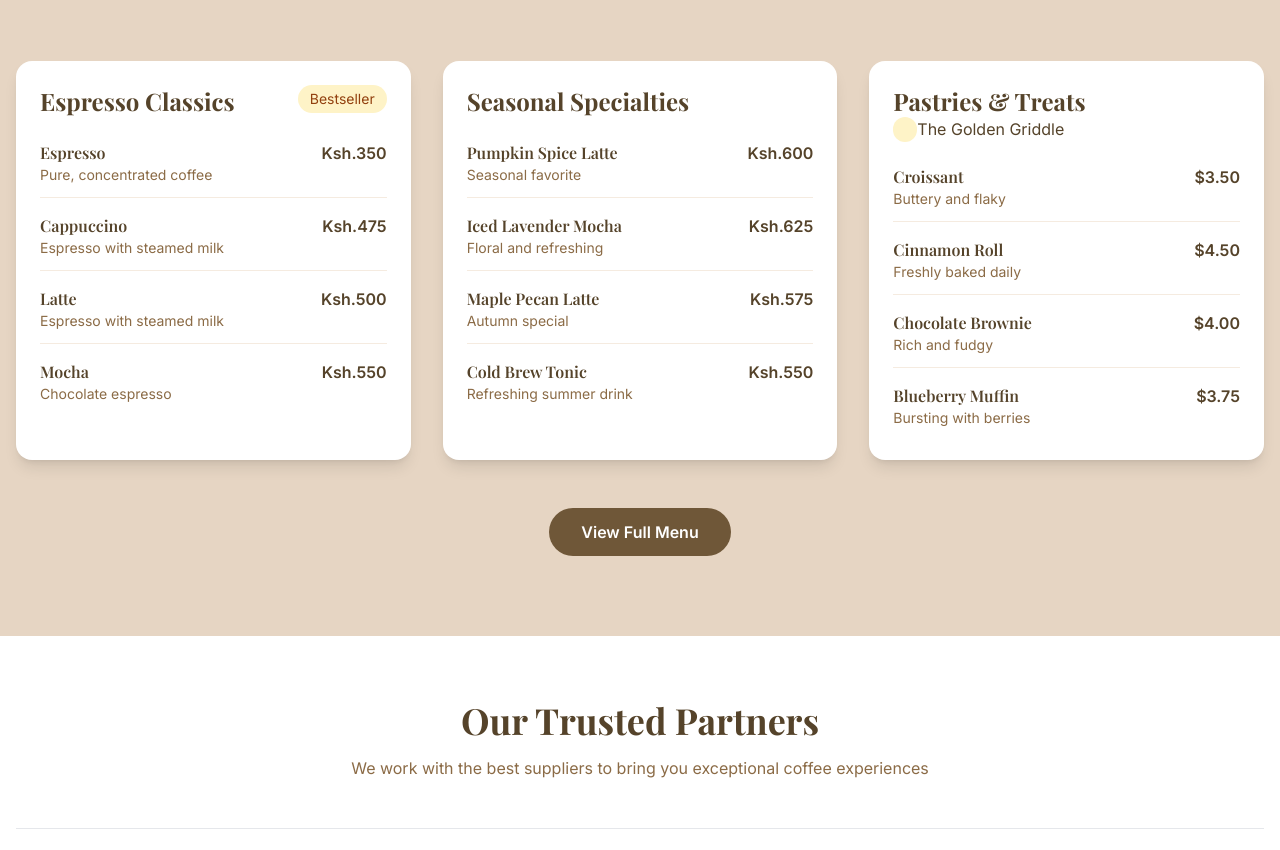
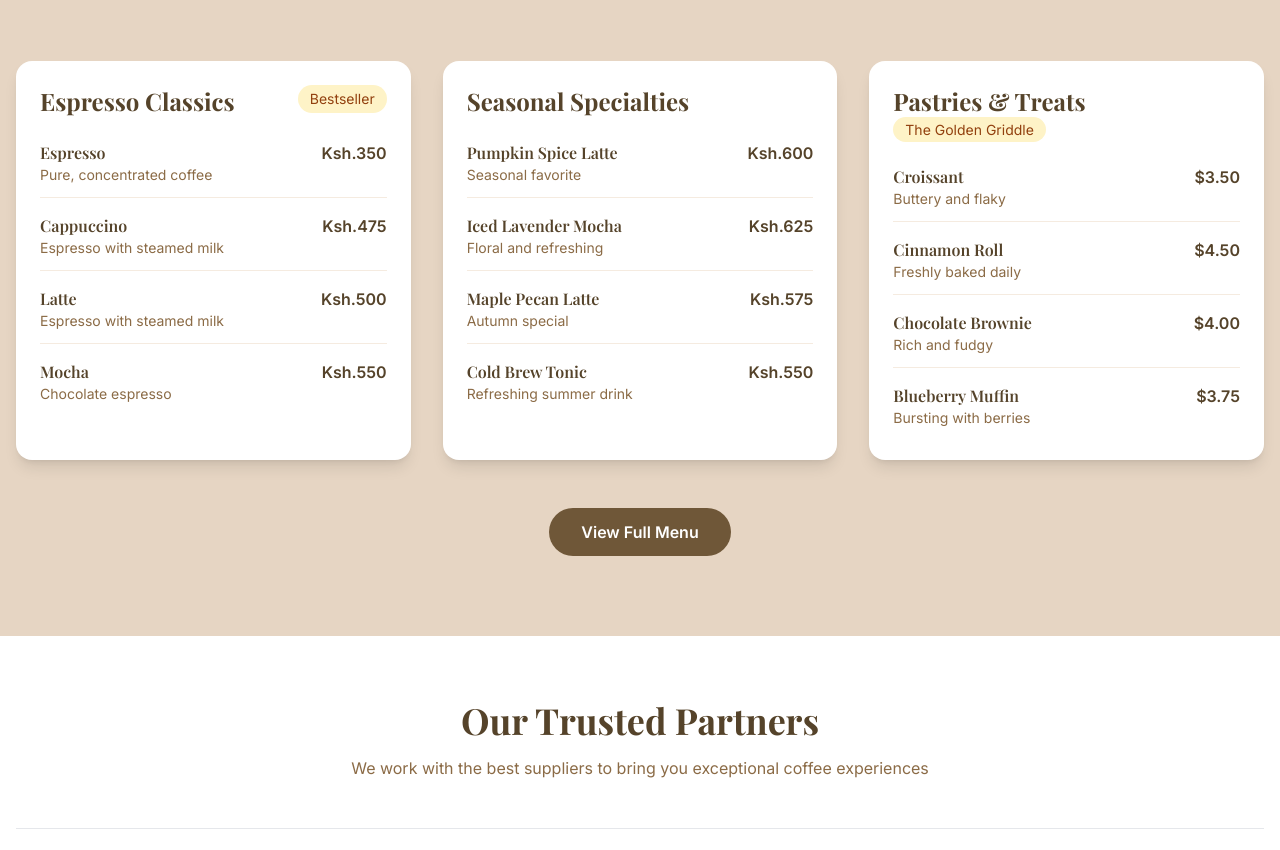
Before and after one commit to kelvin20563/kelvin_murithi.final-project, a plain HTML site: page index.html in a window 1280 px wide. Shown: the part 1904-2754 px from the top of the page. Drawn offline with nearby package versions, Linux system fonts and the light colour scheme.

Commit message:
index.html

```diff
--- a/index.html
+++ b/index.html
@@ -265,7 +265,7 @@
                 <div class="menu-item bg-white rounded-2xl overflow-hidden shadow-lg">
                     <div class="p-6">
                         <h3 class="text-2xl font-bold" style="color: var(--coffee-800);">Pastries & Treats</h3>
-                        <span class="px-3 py-1 rounded-full text-sm" style="background-color: #fef3c7; color: #92400e;"></span>The Golden Griddle
+                        <span class="px-3 py-1 rounded-full text-sm" style="background-color: #fef3c7; color: #92400e;">The Golden Griddle</span>
 
                         <ul class="mt-6 space-y-4">
                             <li class="flex justify-between border-b pb-3" style="border-color: var(--coffee-100);">
```
